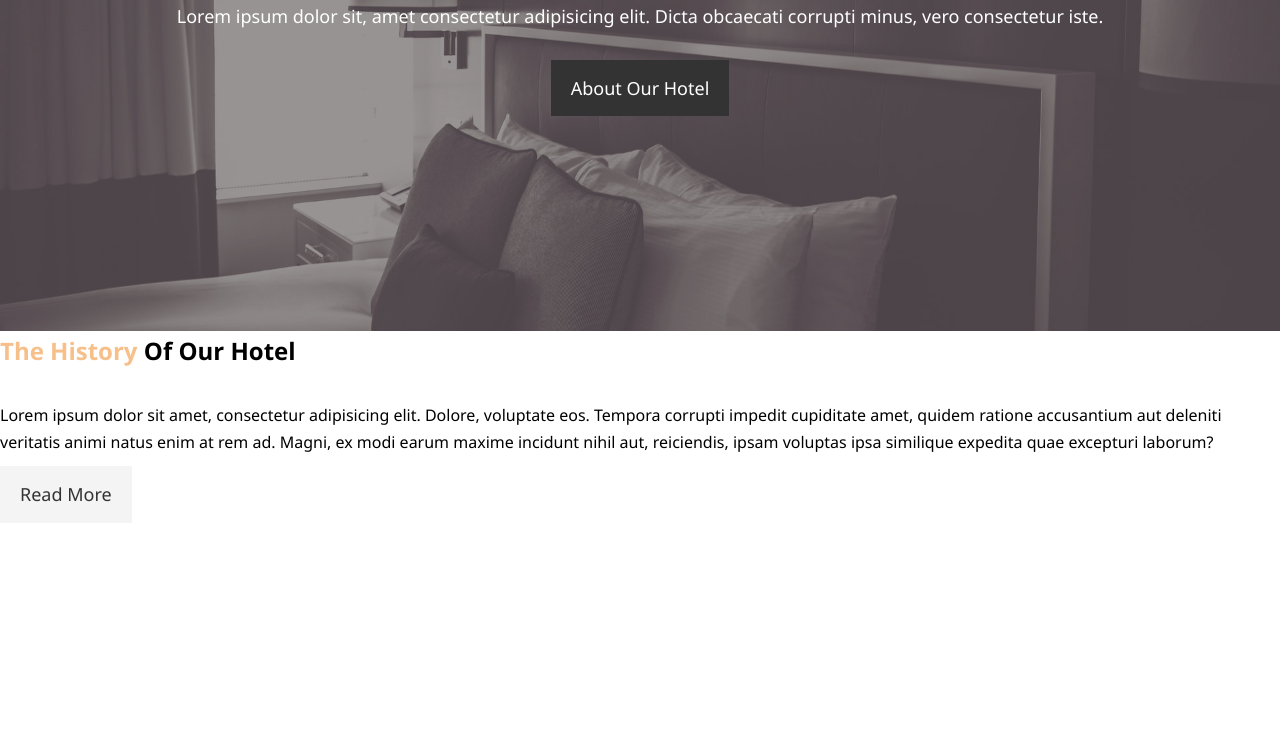
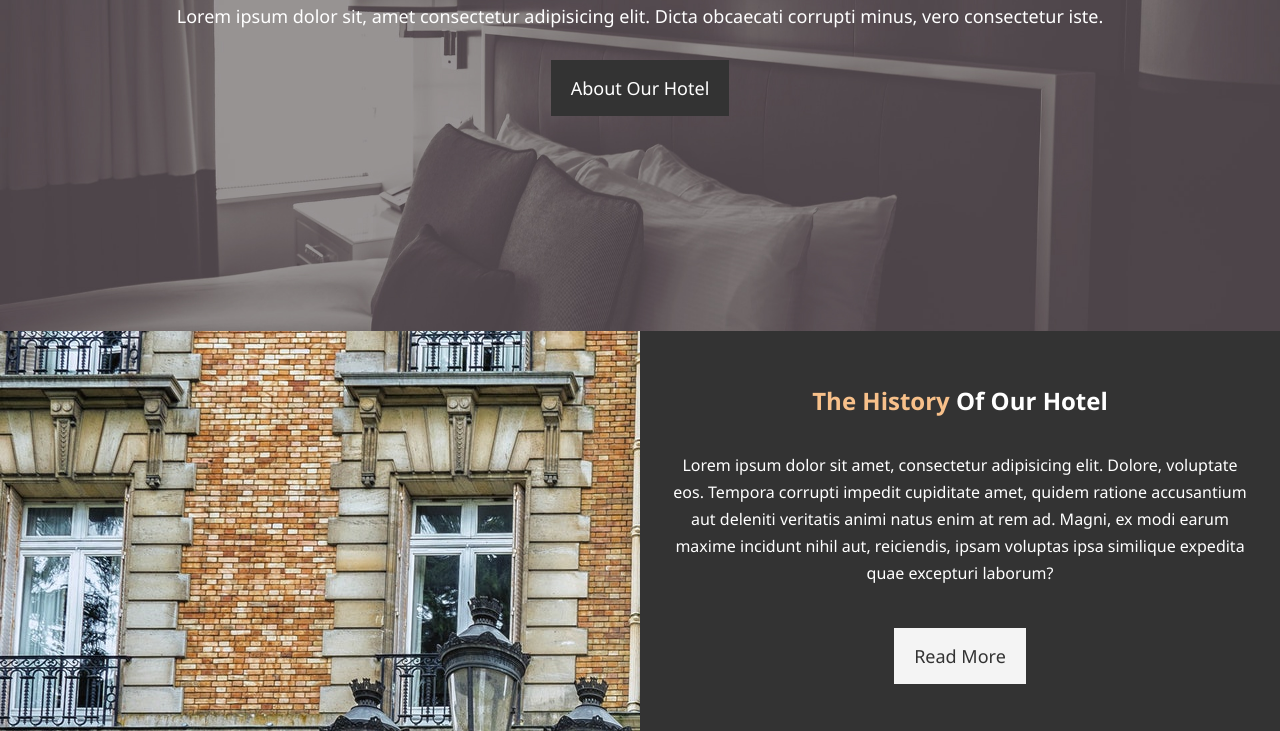
Before and after one commit to Tduncan14/fronthotel, a plain HTML site: page index.html in a window 1280 px wide. Shown: the part 350-1081 px from the top of the page. Before the commit the page ends 873 px from the top, so only its background shows below. Drawn offline with Linux system fonts and the light colour scheme.

Commit message:
keep moving forward

```diff
--- a/css/style.css
+++ b/css/style.css
@@ -78,6 +78,27 @@ p{
     background:#f4f4f4;
     color:#333;
 }
+
+
+.btn-dark{
+    background:#333;
+    color:#fff;
+}
+
+.bg-light{
+    background:#f4f4f4;
+    color:#333;
+}
+
+.bg-dark{
+    background:#333;
+    color:#fff;
+}
+
+.bg-primary{
+    background:#333;
+    color:#f7c08a;
+}
 /* end */
 
 /* navbar */
@@ -156,3 +177,38 @@ p{
     padding-bottom:20px;
     line-height:1.5em;
 }
+
+/* Home info */
+
+#home-info{
+    height:400px;
+}
+
+
+#home-info .info-img{
+    float:left;
+    width:50%;
+    background:url('../img/photo-1.jpg') no-repeat;
+    min-height:100%;
+
+
+}
+
+
+#home-info .info-content{
+    float:right;
+    width:50%;
+    height:100%;
+    text-align:center;
+    padding:50px 30px;
+    overflow:hidden;
+}
+
+
+.info-content p{
+
+    padding-bottom:30px;
+}
+
+
+/* end of Info */
--- a/index.html
+++ b/index.html
@@ -40,13 +40,13 @@
          </div>
     </header>
 
-    <section id="home-info"  class="bg-dark">
+    <section id="home-info">
          <div class="info-img">
 
          </div>
 
 
-         <div class="info-content">
+         <div class="info-content bg-dark">
              <h2><span class="text-primary">The History</span> Of Our Hotel</h2>
 
              <p>
```
